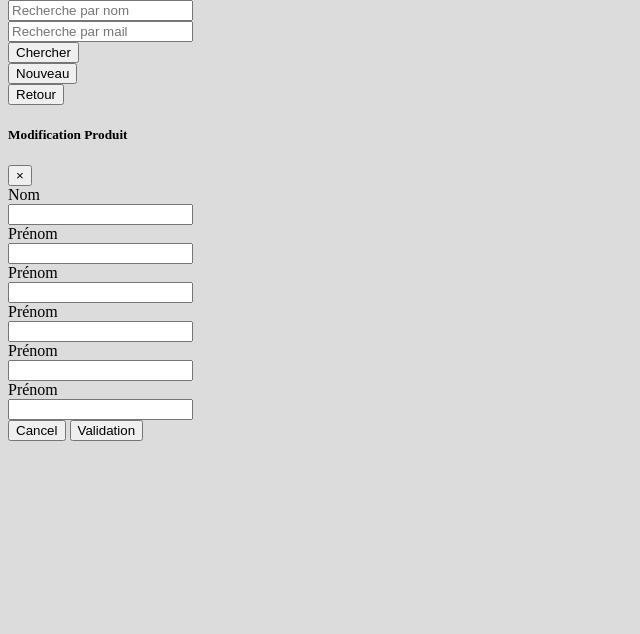
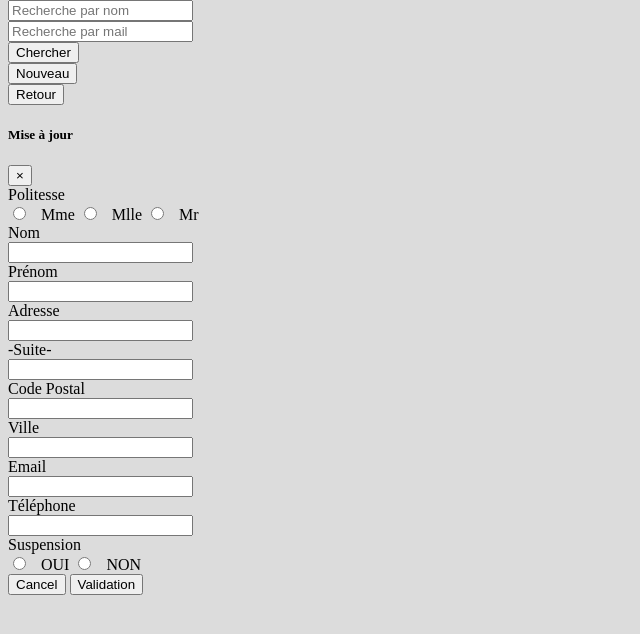
Before and after one commit to MichelRiou/CirySales, a PHP site: page /view/manageCustomer.php in a window 1280 px wide. Shown: the part 26-660 px from the top of the page, without its empty margins (0-640 px from the left). Run offline with PHP 8.4, Linux system fonts and the light colour scheme.

Commit message:
6th commit =>listLastCustomer

```diff
--- a/view/manageCustomer.php
+++ b/view/manageCustomer.php
@@ -25,10 +25,18 @@
             <div class="modal-content">
                 <form>
                     <div class="modal-header">
-                        <h5 class="modal-title">Modification Produit</h5>
+                        <h5 class="modal-title">Mise à jour</h5>
                         <button type="button" class="close" data-dismiss="modal" aria-hidden="true">&times;</button>
                     </div>
                     <div class="modal-body">
+                        <div class="form-group row">
+                            <label for="editCivility" class="col-sm-3 col-form-label col-form-label-sm">Politesse</label>
+                            <div class="col-sm-9">
+                                <span class="col-sm-4"><input type="radio" name="editCivility" id="MME" value="MME">&nbsp;&nbsp;&nbsp;Mme</span>
+                                <span class="col-sm-4"><input type="radio" name="editCivility" id="MLLE" value="MLLE">&nbsp;&nbsp;&nbsp;Mlle</span>
+                                <span class="col-sm-4"><input type="radio" name="editCivility" id="MR" value="MR">&nbsp;&nbsp;&nbsp;Mr</span>
+                            </div>
+                        </div>
                         <div class="form-group row">
                             <label for="editLastName" class="col-sm-3 col-form-label col-form-label-sm">Nom</label>
                             <div class="col-sm-9">
@@ -42,27 +50,46 @@
                             </div>
                         </div>
                         <div class="form-group row">
-                            <label for="editFirstName" class="col-sm-3 col-form-label col-form-label-sm">Prénom</label>
+                            <label for="editAddress1" class="col-sm-3 col-form-label col-form-label-sm">Adresse</label>
                             <div class="col-sm-9">
-                                <input type="text" class="form-control"  id ="editFirstName" >
+                                <input type="text" class="form-control"  id ="editAddress1" >
                             </div>
                         </div>
                         <div class="form-group row">
-                            <label for="editFirstName" class="col-sm-3 col-form-label col-form-label-sm">Prénom</label>
+                            <label for="editAddress2" class="col-sm-3 col-form-label col-form-label-sm">-Suite-</label>
                             <div class="col-sm-9">
-                                <input type="text" class="form-control"  id ="editFirstName" >
+                                <input type="text" class="form-control"  id ="editAddress2" >
                             </div>
                         </div>
                         <div class="form-group row">
-                            <label for="editFirstName" class="col-sm-3 col-form-label col-form-label-sm">Prénom</label>
+                            <label for="editZipCode" class="col-sm-3 col-form-label col-form-label-sm">Code Postal</label>
                             <div class="col-sm-9">
-                                <input type="text" class="form-control"  id ="editFirstName" >
+                                <input type="text" class="form-control"  id ="editZipCode" >
                             </div>
                         </div>
                         <div class="form-group row">
-                            <label for="editFirstName" class="col-sm-3 col-form-label col-form-label-sm">Prénom</label>
+                            <label for="editCity" class="col-sm-3 col-form-label col-form-label-sm">Ville</label>
                             <div class="col-sm-9">
-                                <input type="text" class="form-control"  id ="editFirstName" >
+                                <input type="text" class="form-control"  id ="editCity" >
+                            </div>
+                        </div>
+                        <div class="form-group row">
+                            <label for="editEmail" class="col-sm-3 col-form-label col-form-label-sm">Email</label>
+                            <div class="col-sm-9">
+                                <input type="text" class="form-control"  id ="editEmail" >
+                            </div>
+                        </div>
+                        <div class="form-group row">
+                            <label for="editSMS" class="col-sm-3 col-form-label col-form-label-sm">Téléphone</label>
+                            <div class="col-sm-9">
+                                <input type="text" class="form-control"  id ="editSMS" >
+                            </div>
+                        </div>
+                        <div class="form-group row">
+                            <label for="editSuppression" class="col-sm-3 col-form-label col-form-label-sm">Suspension</label>
+                            <div class="col-sm-9">
+                                <span class="col-sm-6"><input type="radio" name="editSuppression" id="OUI" value="OUI">&nbsp;&nbsp;&nbsp;OUI</span>
+                                <span class="col-sm-6"><input type="radio" name="editSuppression" id="NON" value="NON">&nbsp;&nbsp;&nbsp;NON</span>
                             </div>
                         </div>
                     </div>
@@ -84,7 +111,7 @@
         console.log("text" + idVisit);
         $('#v' + idVisit).html("&#xe876;");
         // $('#v'+idVisit).style.color("orange");
-       document.getElementById("v"+idVisit).className=("material-icons delete");
+        document.getElementById("v" + idVisit).className = ("material-icons delete");
 
     }
     function ctrlEditProduct() {
@@ -154,17 +181,29 @@
                     console.log(idDelete);
                 });
                 $('a[class="edit"]').click(function () {
-                    idEdit = this.getAttribute('value');
-                    console.log(idEdit);
-                    $('#editBuilderRef').val(this.getAttribute('builder_ref'));
+                    idEdit = this.getAttribute('editId');
+                    if (this.getAttribute('editCivility') == 'MLLE')
+                        document.getElementById("MLLE").checked = "checked";
+                    if (this.getAttribute('editCivility') == 'MR')
+                        document.getElementById("MR").checked = "checked";
+                    if (this.getAttribute('editCivility') == 'MME')
+                        document.getElementById("MME").checked = "checked";
+                    $('#editLastName').val(this.getAttribute('editLastName'));
+                    $('#editFirstName').val(this.getAttribute('editFirstName'));
+                    $('#editAddress1').val(this.getAttribute('editAddress1'));
+                    $('#editAddress2').val(this.getAttribute('editAddress2'));
+                    $('#editZipCode').val(this.getAttribute('editZipCode'));
+                    $('#editCity').val(this.getAttribute('editCity'));
+                    $('#editEmail').val(this.getAttribute('editEmail'));
+                    $('#editSMS').val(this.getAttribute('editSMS'));
+                    if (this.getAttribute('editSuppression') == 1) {
+                        document.getElementById("OUI").checked = "checked"
+                    } else {
+                        document.getElementById("NON").checked = "checked"
+                    }
+                    ;
 
-                    //$('#editRef').val(this.getAttribute('ref'));
-                    $('#editModel').val(this.getAttribute('model'));
-                    $('#editRef').val(this.getAttribute('ref'));
-                    $('#editBuilder').val(this.getAttribute('builder'));
-                    $('#editEan').val(this.getAttribute('ean'));
-                    $('#editCategory').val(this.getAttribute('cat'));
-                    $('#editDesignation').val(this.getAttribute('designation'));
+
                     /* console.log('cat' + this.getAttribute('category'));
                      var cat =this.getAttribute('category');
                      console.log('cat' + cat);
```
Also changed, not shown: model/CustomerDAO.php (+11 -5 lines), public/css/extended.css (+37 -1 lines), view/listLastCustomer.php (+8 -3 lines).
